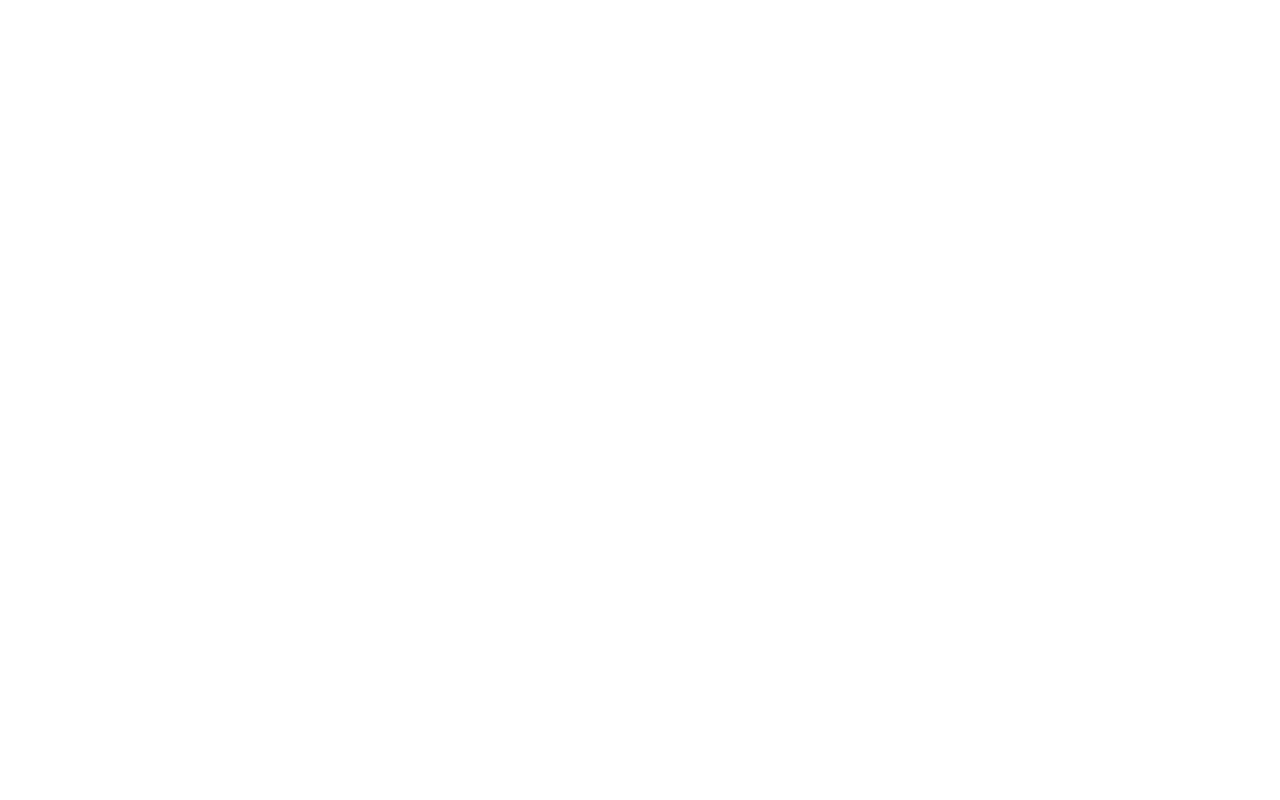
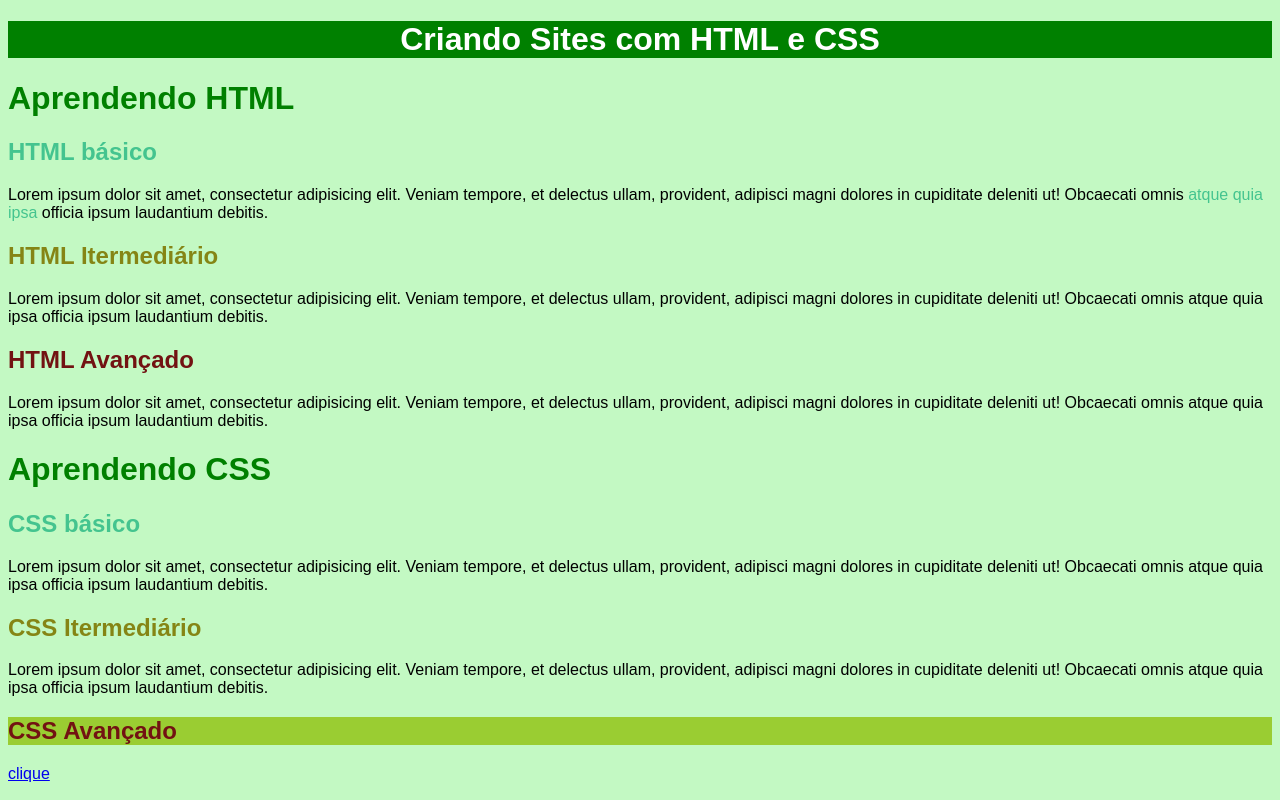
Before and after one commit to silvivendo/exercicios, a plain HTML site: page html:css/Modulo 2/exercicios/ex019/index.html in a window 1280 px wide. Drawn offline with Linux system fonts and the light colour scheme.

Commit message:
fim por hoje

```diff
--- a/html:css/Modulo 2/exercicios/ex019/index.html
+++ b/html:css/Modulo 2/exercicios/ex019/index.html
@@ -1,12 +1,29 @@
 <!DOCTYPE html>
-<html lang="en">
+<html lang="pt-br">
 <head>
     <meta charset="UTF-8">
     <meta http-equiv="X-UA-Compatible" content="IE=edge">
     <meta name="viewport" content="width=device-width, initial-scale=1.0">
-    <title>Document</title>
+    <title>Seletores Personalizados</title>
+    <link rel="stylesheet" href="style.css">
 </head>
 <body>
+    <h1 id="principal">Criando Sites com HTML e CSS</h1>
+    <h1>Aprendendo HTML</h1>
+    <h2 class="basico" >HTML básico</h2>
+    <p>Lorem ipsum dolor sit amet, consectetur adipisicing elit. Veniam tempore, et delectus ullam, provident, adipisci magni dolores in cupiditate deleniti ut! Obcaecati omnis <span class="basico ">atque quia ipsa</span> officia ipsum laudantium debitis.</p>
+    <h2 class="intermediario" >HTML Itermediário</h2>
+    <p>Lorem ipsum dolor sit amet, consectetur adipisicing elit. Veniam tempore, et delectus ullam, provident, adipisci magni dolores in cupiditate deleniti ut! Obcaecati omnis atque quia ipsa officia ipsum laudantium debitis.</p>
+    <h2 class= "avancado">HTML Avançado</h2>
+    <p>Lorem ipsum dolor sit amet, consectetur adipisicing elit. Veniam tempore, et delectus ullam, provident, adipisci magni dolores in cupiditate deleniti ut! Obcaecati omnis atque quia ipsa officia ipsum laudantium debitis.</p>
+    <h1>Aprendendo CSS</h1>
+    <h2 class="basico" >CSS básico</h2>
+    <p>Lorem ipsum dolor sit amet, consectetur adipisicing elit. Veniam tempore, et delectus ullam, provident, adipisci magni dolores in cupiditate deleniti ut! Obcaecati omnis atque quia ipsa officia ipsum laudantium debitis.</p>
+    <h2 class="intermediario" >CSS Itermediário</h2>
+    <p>Lorem ipsum dolor sit amet, consectetur adipisicing elit. Veniam tempore, et delectus ullam, provident, adipisci magni dolores in cupiditate deleniti ut! Obcaecati omnis atque quia ipsa officia ipsum laudantium debitis.</p>
+    <h2 class= "avancado destaque">CSS Avançado</h2>
 
+    <a href="#principal">clique
+    </a>
 </body>
 </html>
--- /dev/null
+++ b/html:css/Modulo 2/exercicios/ex019/style.css
@@ -0,0 +1,35 @@
+@charset "UTF-8";
+
+body{
+    background-color: rgba(99, 241, 99, 0.384);
+    font-family: Arial, Helvetica, sans-serif;
+}
+h1{
+    color: green;
+}
+
+ #principal {
+    text-align: center;
+    color: white;
+    background-color: green;
+}
+
+h2{
+    color: rgb(13, 56, 13);
+}
+
+.basico{
+    color: rgb(68, 196, 143);
+}
+
+.intermediario{
+    color: rgb(133, 133, 21);
+}
+
+.avancado{
+    color: rgb(114, 18, 18);
+}
+
+.destaque{
+    background-color:yellowgreen;
+}
```
